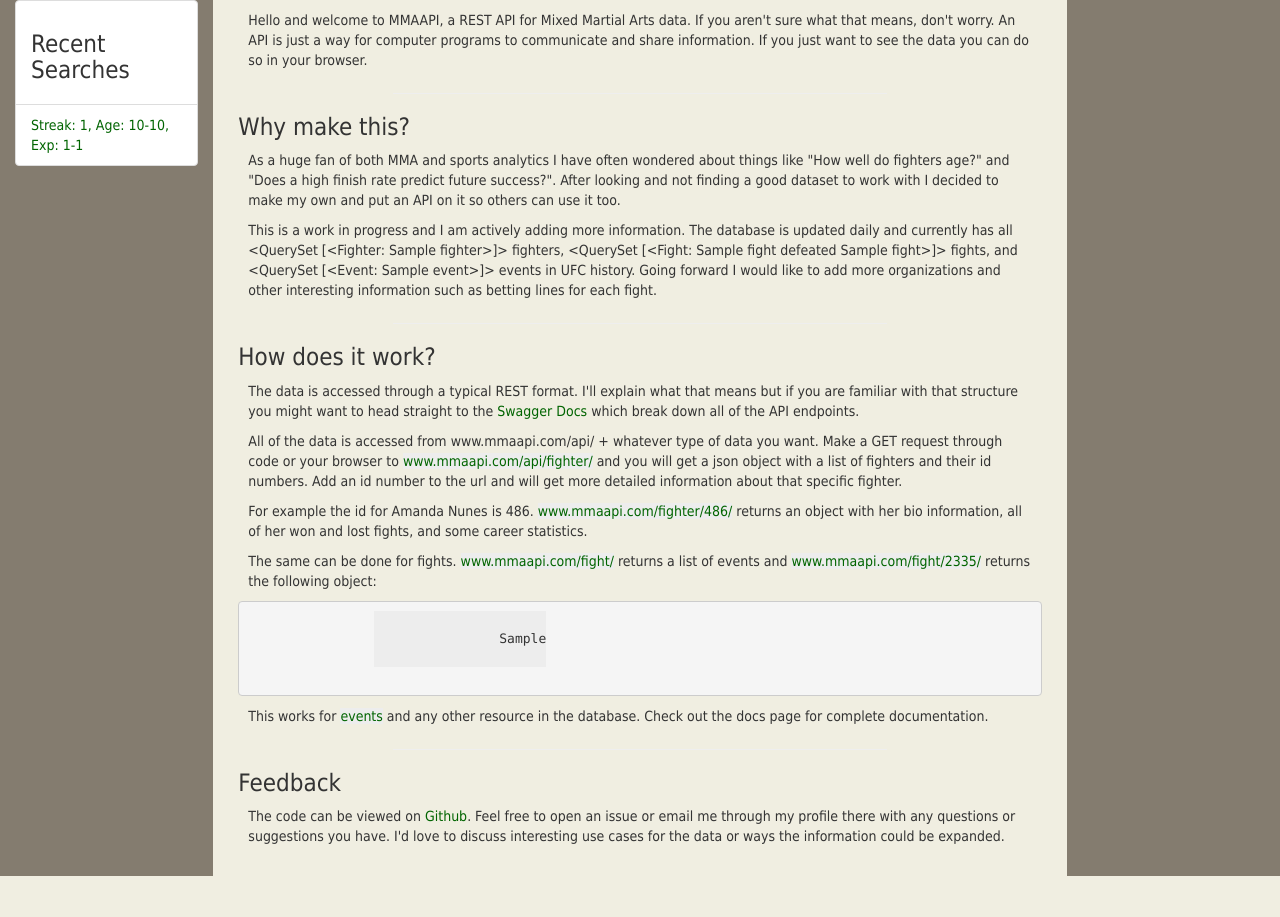
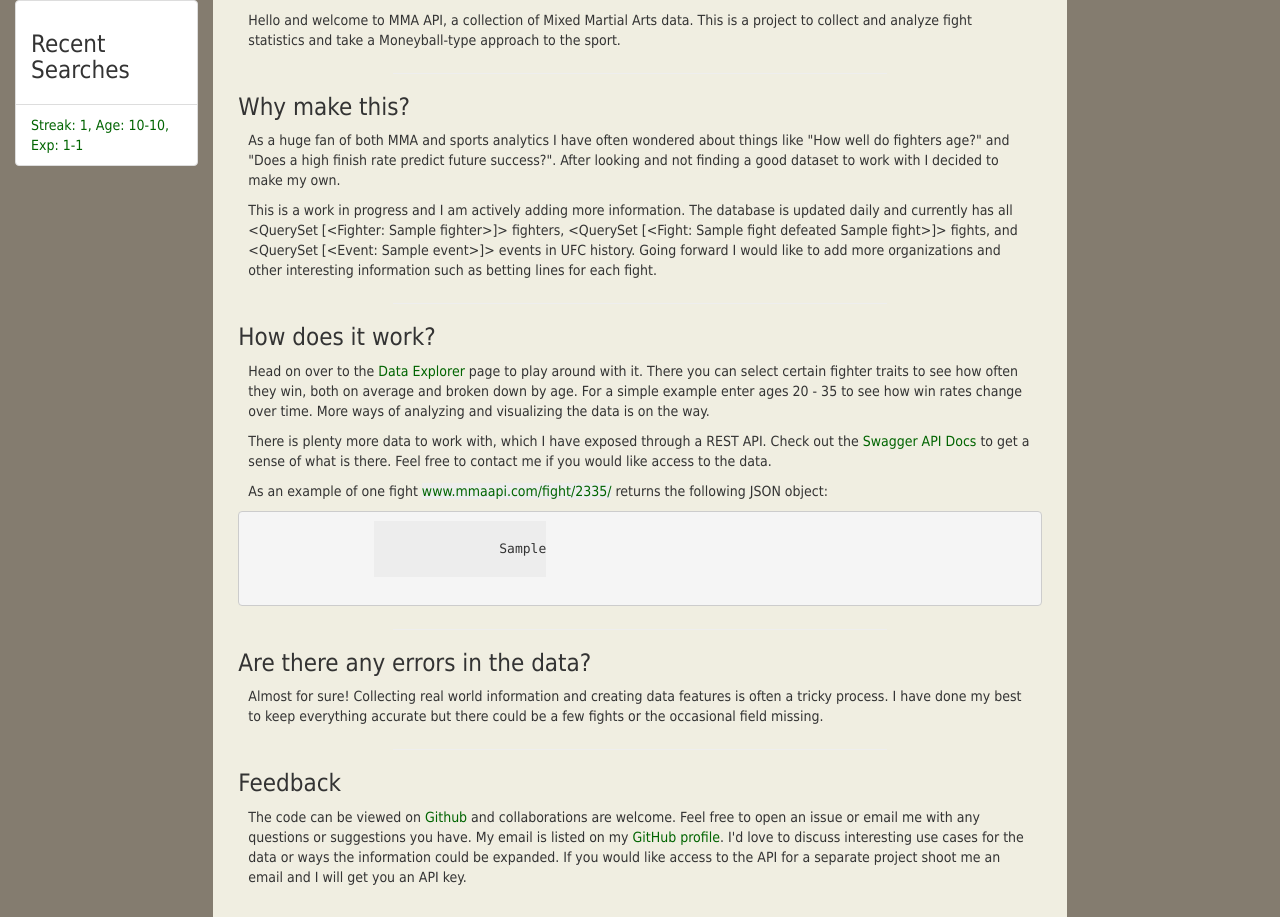
Before and after one commit to fight-api/ufc-fight-api, a Django app: template fights/templates/fights/intro_api.html in a window 1280 px wide. Shown: the part 52-969 px from the top of the page. Before the commit the page ends 928 px from the top, so only its background shows below. Run offline with Django 3.2, Linux system fonts and the light colour scheme; tables that the repository leaves empty hold one stand-in row (values such as "Sample post"); the template is opened without the code that fills it: values that come from a table or form of the project are taken from there, most other values are stand-ins (such as "Sample title", 1, 10 or a date in 2020); parts of the project's set-up code (start-up, migrations or seed data) failed here and were passed over; some libraries are stand-ins or nearby versions.

Commit message:
Change html text

```diff
--- a/fights/templates/fights/data_explorer.html
+++ b/fights/templates/fights/data_explorer.html
@@ -4,7 +4,7 @@
 {% block content %}
     <h1>Data Explorer</h1>
     <p>
-        Select some fighter statistics and we will search our entire fight database to determine how often fighters
+        Select some fighter statistics to search the entire fight database to determine how often fighters
         matching those stats win.
     </p>
     <form method="post" action="{% url 'data_query' %}" class="form" enctype="multipart/form-data">
--- a/fights/templates/fights/intro_api.html
+++ b/fights/templates/fights/intro_api.html
@@ -4,10 +4,9 @@
 {#<div class="mainContent">#}
     <div class="opening">
         <p>
-        Hello and welcome to MMAAPI, a REST API for Mixed Martial Arts data.
-        If you aren't sure what that means, don't worry. An API is just a way
-        for computer programs to communicate and share information. If you just
-        want to see the data you can do so in your browser.
+            Hello and welcome to MMA API, a collection of Mixed Martial Arts data. This is a project to collect and analyze
+            fight statistics and take a Moneyball-type approach to the sport.
+
         </p>
     </div>
 
@@ -18,8 +17,7 @@
         <p>As a huge fan of both MMA and sports analytics I have often wondered
             about things like "How well do fighters age?" and "Does a high
             finish rate predict future success?". After looking and not finding
-            a good dataset to work with I decided to make my own
-            and put an API on it so others can use it too.
+            a good dataset to work with I decided to make my own.
         </p>
 
         <p>
@@ -36,31 +34,21 @@
     <div>
         <p><h3>How does it work?</h3></p>
         <p>
-            The data is accessed through a typical REST format. I'll explain what that means but
-            if you are familiar with that structure you might want to head straight to the
-            <a href="http://www.mmaapi.com/docs/">Swagger Docs</a> which break down all of the API endpoints.
-
-
+            Head on over to the <a href="{% url 'data_explorer' %}">Data Explorer</a> page to play around with it. There
+            you can select certain fighter traits to see how often they win, both on average and broken down by age. For
+            a simple example enter ages 20 - 35 to see how win rates change over time. More ways of analyzing and
+            visualizing the data is on the way.
         </p>
 
         <p>
-            All of the data is accessed from www.mmaapi.com/api/ + whatever type of data you want.
-            Make a GET request through code or your browser to
-            <a href="{% url 'fighter_list' %}"><span class="codeBox">www.mmaapi.com/api/fighter/</span>     </a>
-            and you will get a json object with a list of fighters and their id numbers. Add an id number to the url
-            and will get more detailed information about that specific fighter.
+            There is plenty more data to work with, which I have exposed through a REST API. Check out the
+            <a href="/docs/">Swagger API Docs</a> to get a sense of what is there. Feel free to contact me if you would
+            like access to the data.
         </p>
 
         <p>
-            For example the id for Amanda Nunes is 486.
-            <a href="{% url 'fighter_detail' 486 %}"><span class="codeBox">www.mmaapi.com/fighter/486/</span></a> returns an object with
-            her bio information, all of her won and lost fights, and some career statistics.
-        </p>
-
-        <p>
-            The same can be done for fights. <a href="{% url 'fight_list' %}"><span class="codeBox">www.mmaapi.com/fight/</span></a>
-            returns a list of events and <a href="{% url 'fight_detail' 2335 %}"><span class="codeBox">www.mmaapi.com/fight/2335/</span></a>
-            returns the following object:
+            As an example of one fight <a href="{% url 'fight_detail' 2335 %}"><span class="codeBox">www.mmaapi.com/fight/2335/</span></a>
+            returns the following JSON object:
             <span class="codeBox">
             <pre>
                 <code class="codeResponse">
@@ -70,14 +58,16 @@
                 </span>
         </p>
 
-        <p>
-            This works for <a href="{% url 'event_list' %}"><span class="codeBox">events</span></a>
-            and any other resource in the database.
-            Check out the docs page for complete documentation.
 
-        </p>
+    </div>
 
-
+    <hr>
+    <div>
+    <p><h3>Are there any errors in the data?</h3></p>
+    <p>
+        Almost for sure! Collecting real world information and creating data features is often a tricky process. I have
+        done my best to keep everything accurate but there could be a few fights or the occasional field missing.
+    </p>
     </div>
 
     <hr>
@@ -85,9 +75,11 @@
     <div class="bottom-section">
         <p><h3>Feedback</h3></p>
         <p>
-            The code can be viewed on <a href="https://github.com/fight-api">Github</a>.
-            Feel free to open an issue or email me through my profile there with any questions or suggestions you have.
-            I'd love to discuss interesting use cases for the data or ways the information could be expanded.
+            The code can be viewed on <a href="https://github.com/fight-api">Github</a> and collaborations are welcome.
+            Feel free to open an issue or email me with any questions or suggestions you have. My email is listed on my
+            <a href="https://github.com/AaronScruggs">GitHub profile</a>.
+            I'd love to discuss interesting use cases for the data or ways the information could be expanded. If you
+            would like access to the API for a separate project shoot me an email and I will get you an API key.
         </p>
     </div>
 
```
